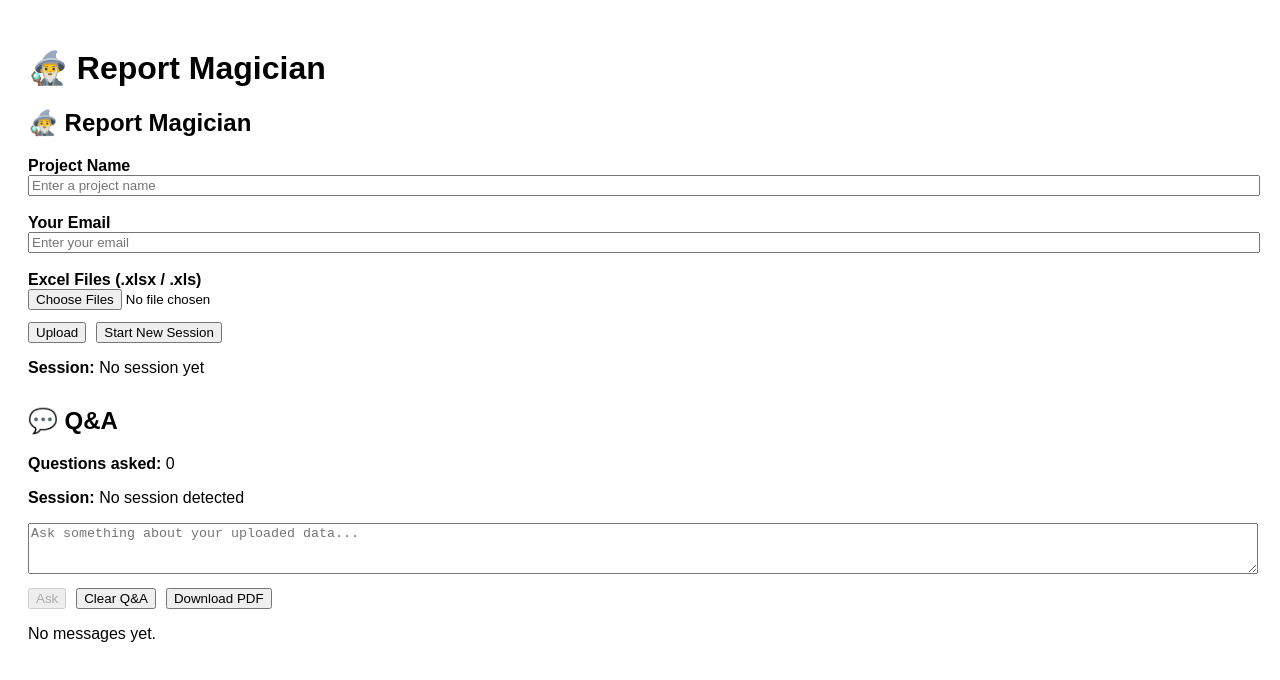
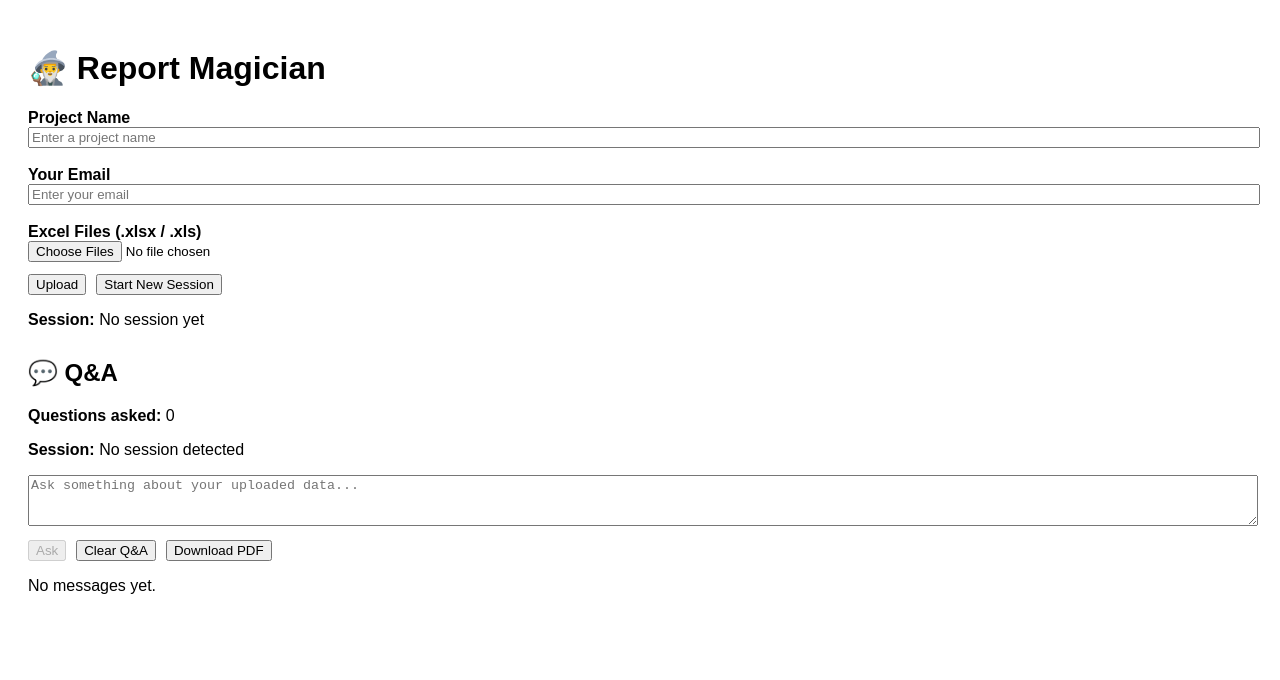
Before and after one commit to cherrya1234/report-magic-frontend, a React (Vite) app: page / in a window 1280 px wide. Shown: the top 680 px of the page. Built offline with nearby package versions, Linux system fonts and the light colour scheme.

Commit message:
Update UploadForm.jsx

```diff
--- a/src/UploadForm.jsx
+++ b/src/UploadForm.jsx
@@ -72,7 +72,6 @@ const UploadForm = ({ sessionId, setSessionId, setProjectName, setEmail }) => {
 
   return (
     <div style={{ marginTop: 10 }}>
-      <h2>🧙‍♂️ Report Magician</h2>
 
       <label>
         <strong>Project Name</strong><br />
```
